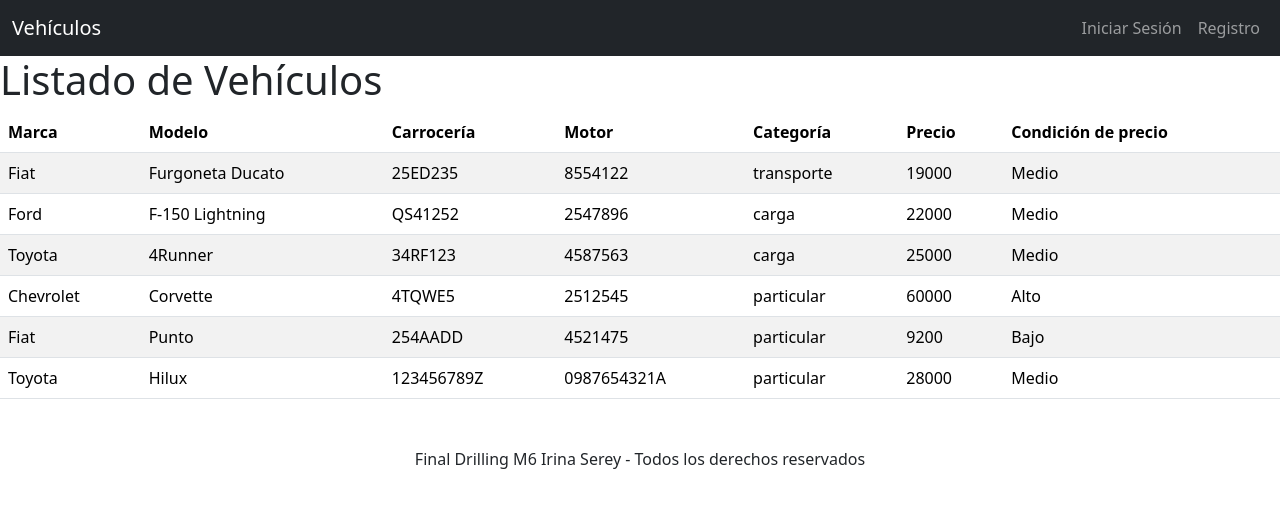
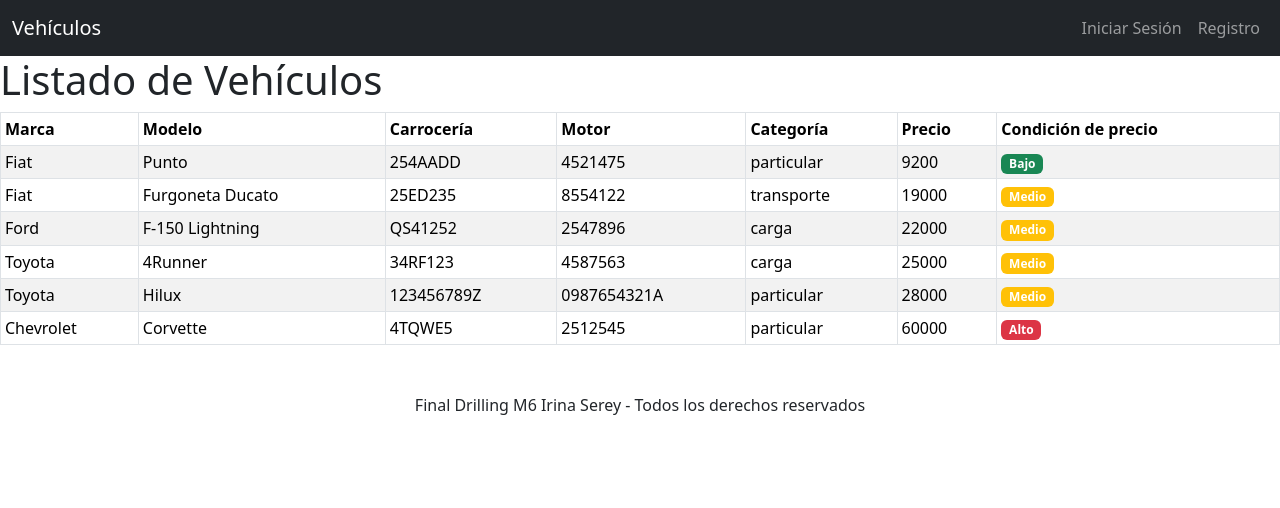
Before and after one commit to kserey/M6_FinalDrilling, a Django app: page /listado/ in a window 1280 px wide. Shown: the top 508 px of the page. Run offline with Django 5.2, Linux system fonts and the light colour scheme; data comes from the database, SQL or seed files in the repository.

Commit message:
mejoras estéticas listado vehículos

```diff
--- a/proyecto_vehiculos_django/templates/listado.html
+++ b/proyecto_vehiculos_django/templates/listado.html
@@ -6,8 +6,8 @@
 
 <h1>Listado de Vehículos</h1>
 
-<table class="table table-striped">
-    <thead>
+<table class="table table-striped table-bordered table-hover table-sm">
+    <thead class="thead-dark">
         <tr>
             <th>Marca</th>
             <th>Modelo</th>
@@ -28,9 +28,12 @@
             <td>{{ vehiculo.categoria }}</td>
             <td>{{ vehiculo.precio }}</td>
             <td>
-                {% if vehiculo.precio <= 10000%} Bajo
-                {% elif vehiculo.precio > 10000 and vehiculo.precio <= 30000%} Medio
-                {% else %} Alto
+                {% if vehiculo.precio <= 10000%}
+                    <span class="badge bg-success">Bajo</span>
+                {% elif vehiculo.precio > 10000 and vehiculo.precio <= 30000%}
+                    <span class="badge bg-warning">Medio</span>
+                {% else %}
+                    <span class="badge bg-danger">Alto</span>
                 {% endif %}
             </td>
         </tr>
--- a/proyecto_vehiculos_django/vehiculo/views.py
+++ b/proyecto_vehiculos_django/vehiculo/views.py
@@ -17,7 +17,7 @@ def add(request):
     return render(request, 'add.html')
 
 def listado(request):
-    vehiculos = Vehiculo.objects.all()
+    vehiculos = Vehiculo.objects.all().order_by('precio')
     context = {
         'vehiculos' : vehiculos
     }
```
